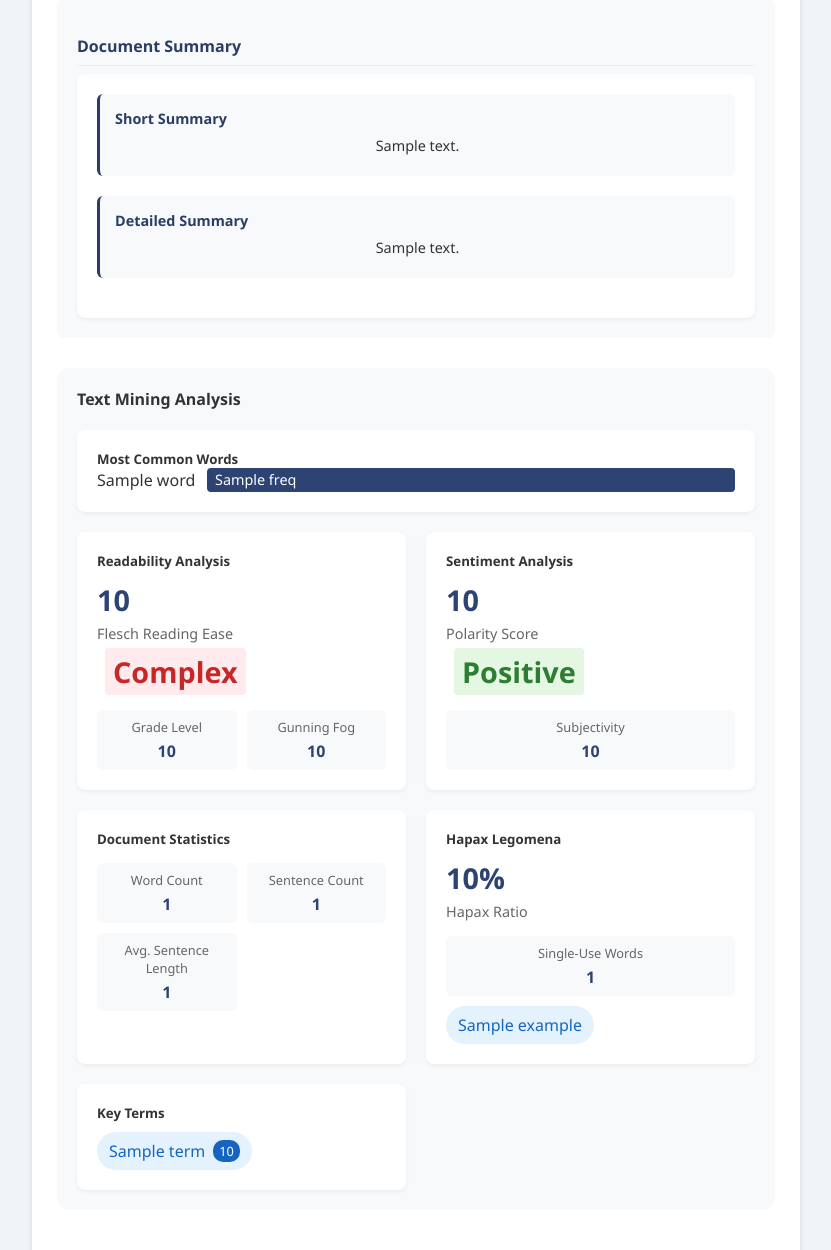
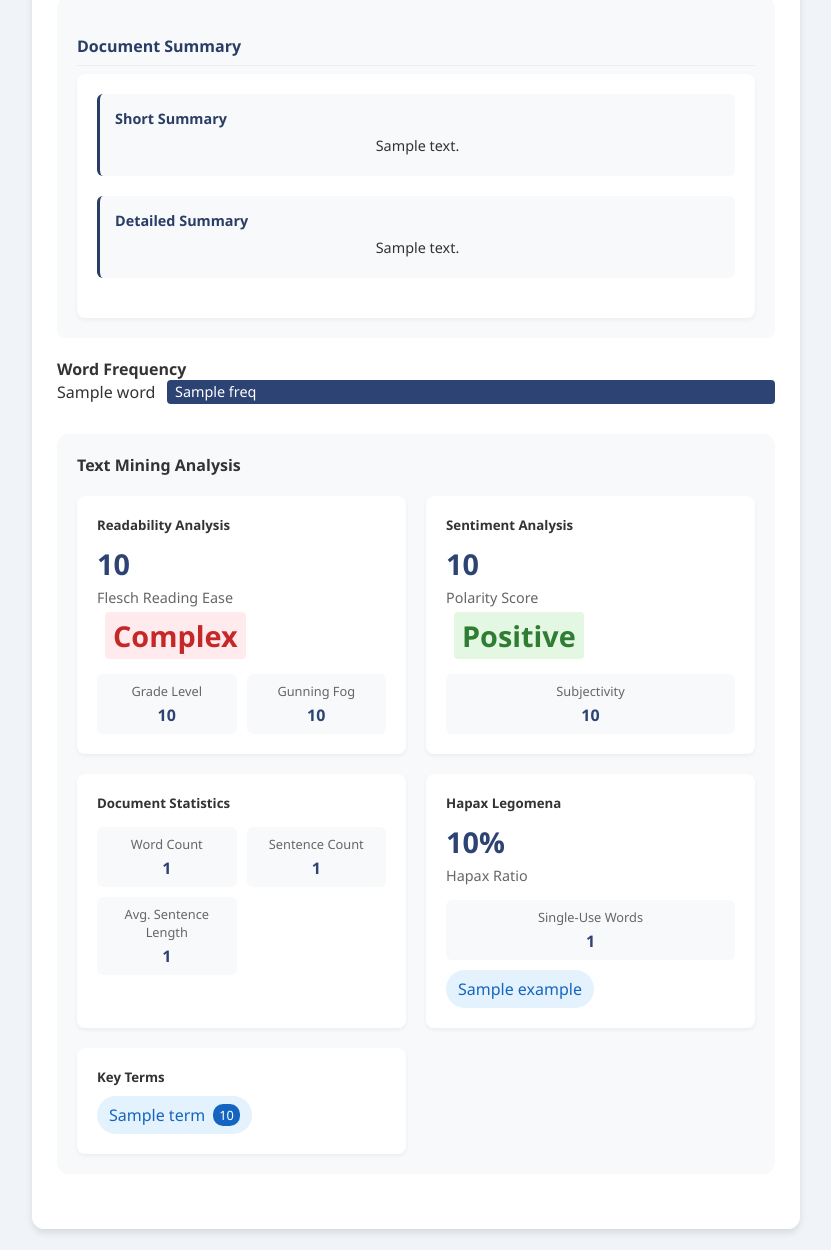
Before and after one commit to Raghuwar1828/LegalFetch, a Flask app: template templates/index.html in a window 1280 px wide. Shown: the part 688-1938 px from the top of the page, without its empty margins (224-1055 px from the left). Run offline with Flask 3, Linux system fonts and the light colour scheme; the template is opened without the code that fills it: most values are stand-ins (such as "Sample title", 1, 10 or a date in 2020).

Commit message:
Feat(UI): reposition word frequency above summaries and persist frequencies

```diff
--- a/app.py
+++ b/app.py
@@ -373,20 +373,20 @@ def calculate_text_metrics(tos_text, pp_text):
 
         # 1. TF-IDF Analysis with better preprocessing
         try:
-            # Create a small corpus for better TF-IDF calculation
+            # Create a mini-corpus for TF-IDF
             mini_corpus = [text]
-            if other_text:  # Add the other document if available
+            if other_text:
                 mini_corpus.append(other_text)
 
             vectorizer = TfidfVectorizer(
                 stop_words='english',
                 max_features=1000,
-                ngram_range=(1, 2)  # Include bigrams
+                ngram_range=(1, 2)
             )
             tfidf_matrix = vectorizer.fit_transform(mini_corpus)
             feature_names = vectorizer.get_feature_names_out()
 
-            # Get scores for the target document
+            # Get top TF-IDF scores for the target document
             doc_tfidf = tfidf_matrix[0].toarray()[0]
             top_indices = np.argsort(doc_tfidf)[::-1][:10]
             top_tfidf = [(feature_names[i], float(doc_tfidf[i])) for i in top_indices]
@@ -591,7 +591,7 @@ def index():
                     ) VALUES (?,?,?,?,?)""",
                     (scrape_id, w, freq, tfidf_score, is_hap)
                 )
-            conn.commit()
+                conn.commit()
 
             # Format processing time
             if processing_time < 1:
@@ -601,7 +601,7 @@ def index():
 
             # Add result to display list
             result = {
-                "domain": d,
+                    "domain": d,
                 "agreement_type": agreement_type,
                 "url": url,
                 "text": text,
--- a/templates/index.html
+++ b/templates/index.html
@@ -300,6 +300,7 @@
         padding: 0 8px;
         font-size: 0.9em;
         transition: width 0.3s ease;
+        width: var(--w);
     }
 
     /* Word Importance (TF-IDF) */
@@ -608,19 +609,15 @@
         </div>
       </div>
 
-      <!-- Text Mining Metrics -->
-      <div class="text-mining-section">
-        <h4>Text Mining Analysis</h4>
-        <div class="metrics-grid">
       <!-- Word Frequency Section -->
-          <div class="metric-box full-width">
-            <h5>Most Common Words</h5>
+      <div class="frequency-section">
+        <h4>Word Frequency</h4>
         <div class="word-freq-list">
           {% for word, freq in r.text_metrics.word_frequency %}
           <div class="word-freq-item">
             <span class="word">{{ word }}</span>
             <div class="freq-bar-container">
-                  <div class="freq-bar" style="width: {{ (freq / r.text_metrics.word_frequency[0][1] * 100)|round }}%;">
+              <div class="freq-bar" style="--w: {{ (freq / r.text_metrics.word_frequency[0][1] * 100)|round }}%">
                 <span class="freq-count">{{ freq }}</span>
               </div>
             </div>
@@ -629,6 +626,10 @@
         </div>
       </div>
 
+      <!-- Text Mining Metrics -->
+      <div class="text-mining-section">
+        <h4>Text Mining Analysis</h4>
+        <div class="metrics-grid">
           <!-- Readability Metrics -->
           <div class="metric-box">
             <h5>Readability Analysis</h5>
```
Lines whose indentation alone changed are shown as unchanged.
